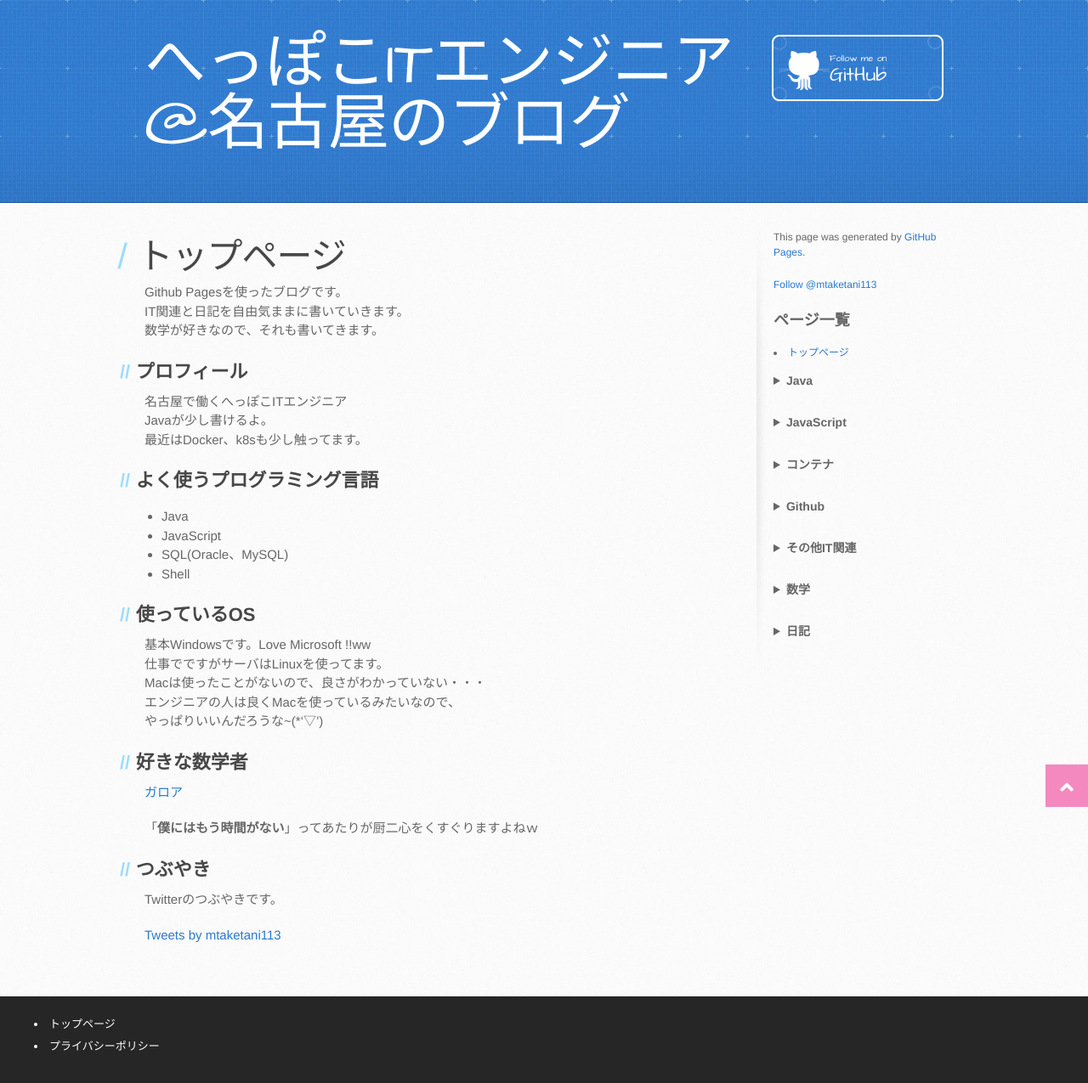
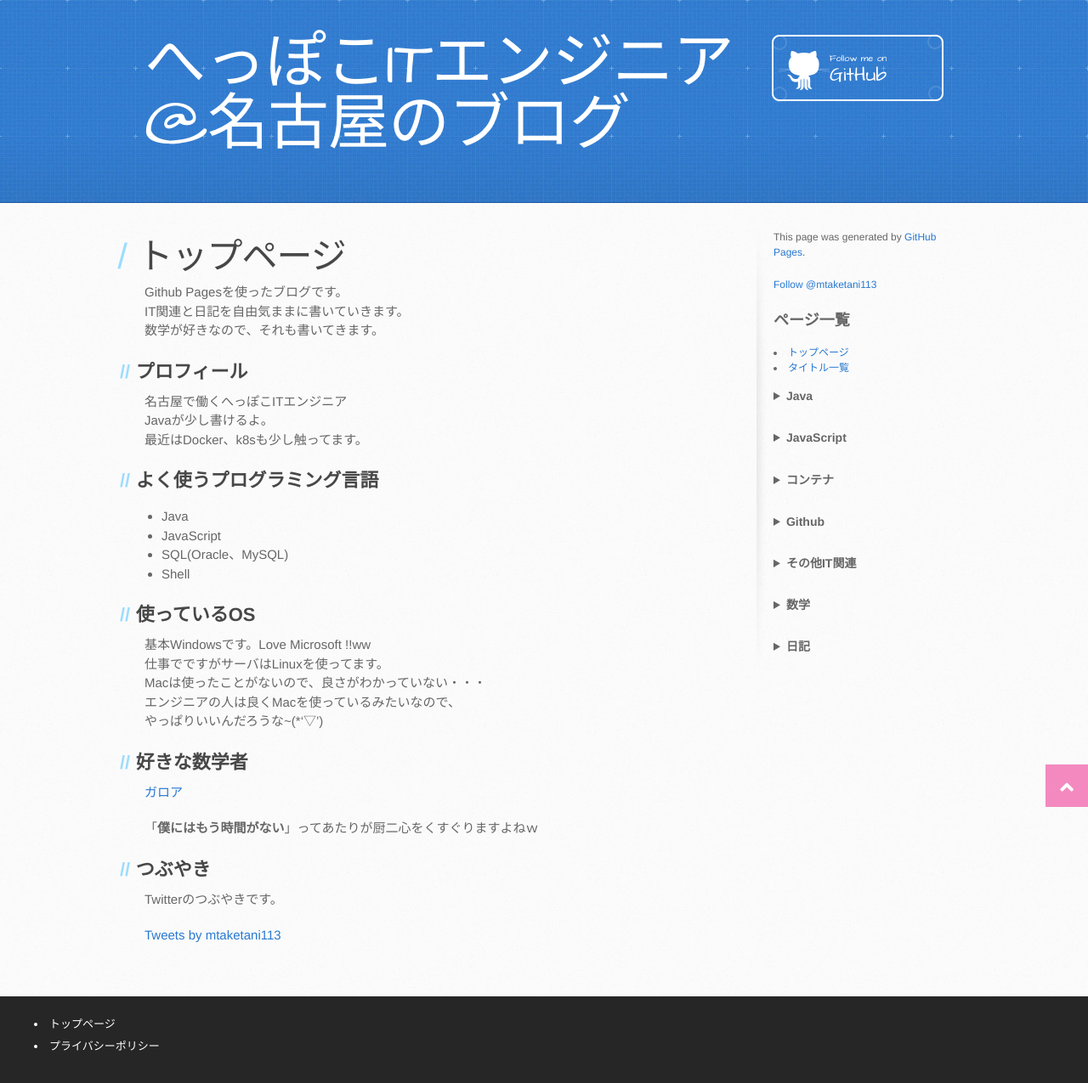
Before and after one commit to mtaketani113/mtaketani113.github.io, a Jekyll site: the page built from index.md, in a window 1280 px wide. Shown: the whole page at 85% size. Built offline with Jekyll 4.4.1, drawn with Linux system fonts in a browser that asks for light colours; nearby versions of some CDN libraries; comment, search, counter and statistics services are not loaded; the repository's description, which GitHub fills in, is left out.

Commit message:
タイトル一覧をリンクに追加

```diff
--- a/_layouts/default.html
+++ b/_layouts/default.html
@@ -117,6 +117,7 @@
 
           <h2>ページ一覧</h2>
           <li><a href="/">トップページ</a></li>
+          <li><a href="/">タイトル一覧</a></li>
           <details>
             <summary>Java</summary>
             {% for html_page in site.html_pages %}
--- a/_layouts/titles.html
+++ b/_layouts/titles.html
@@ -126,6 +126,7 @@
 
           <h2>ページ一覧</h2>
           <li><a href="/">トップページ</a></li>
+          <li><a href="/">タイトル一覧</a></li>
           <details>
             <summary>Java</summary>
             {% for html_page in site.html_pages %}
```
